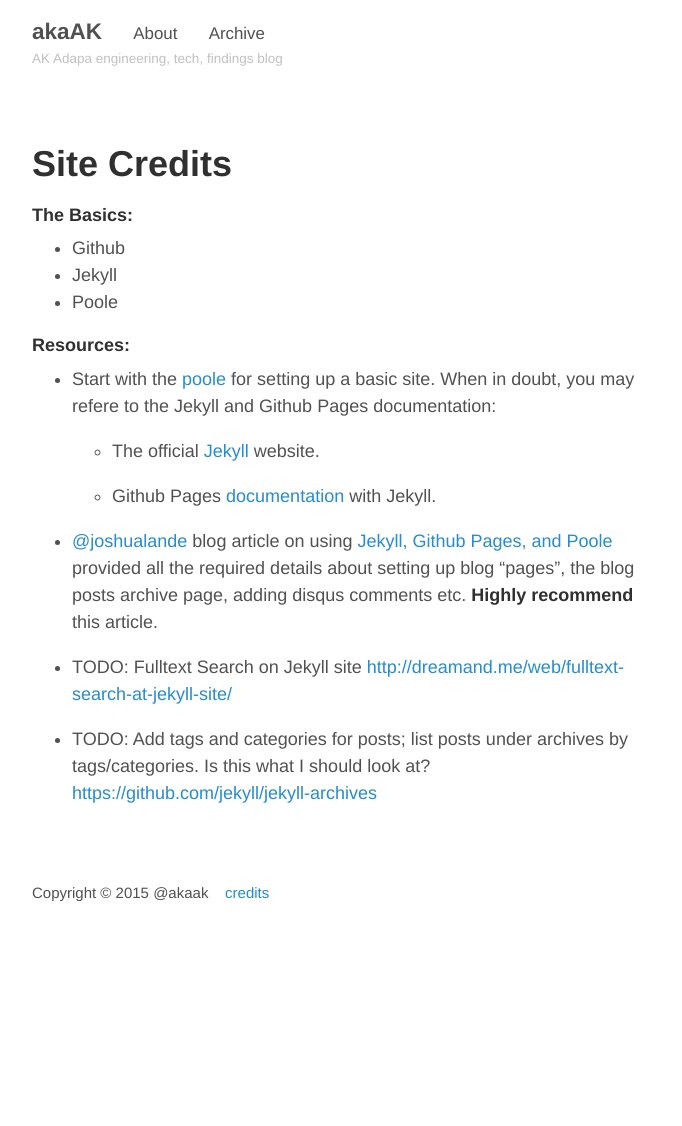
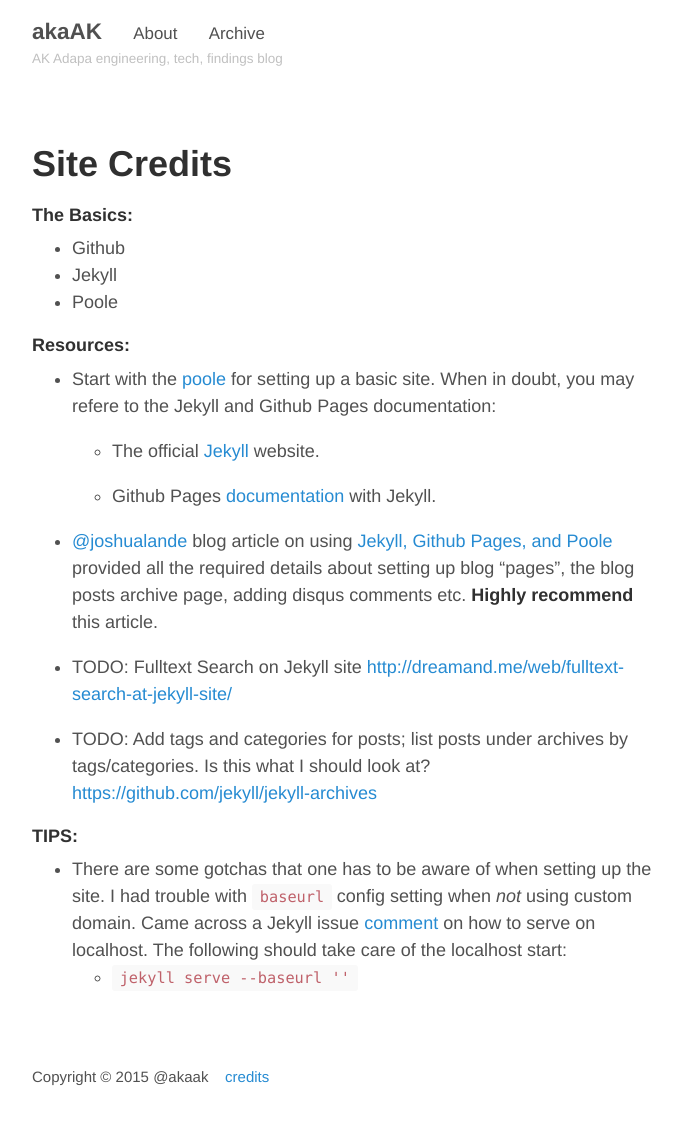
Before and after one commit to akaak/blog, a Jekyll site: the page built from credits.md, in a window 1280 px wide. Shown: the whole page, without its empty margins (293-975 px from the left). Built offline with Jekyll 4.4.1, drawn with Linux system fonts in a browser that asks for light colours; before the commit the page ends 942 px from its top, so only the background shows below that.

Commit message:
tips in credits

```diff
--- a/_layouts/post.html
+++ b/_layouts/post.html
@@ -13,7 +13,7 @@
 <aside class="related">
   <h2>Related Posts</h2>
   <ul class="related-posts">
-    {% for post in site.related_posts limit:3 %}
+    {% for post in site.related_posts limit: 3 %}
       <li>
         <h3>
           <a href="{{ site.baseurl }}{{ post.url }}">
--- a/credits.md
+++ b/credits.md
@@ -28,3 +28,8 @@
 
 - TODO: Add tags and categories for posts; list posts under archives by tags/categories.
 Is this what I should look at? <https://github.com/jekyll/jekyll-archives>
+
+#### TIPS:
+
+- There are some gotchas that one has to be aware of when setting up the site. I had trouble with `baseurl` config setting when _not_ using custom domain. Came across a Jekyll issue [comment](https://github.com/jekyll/jekyll/issues/332#issuecomment-18952908) on how to serve on localhost. The following should take care of the localhost start:
+	-	`jekyll serve --baseurl '' `
```
